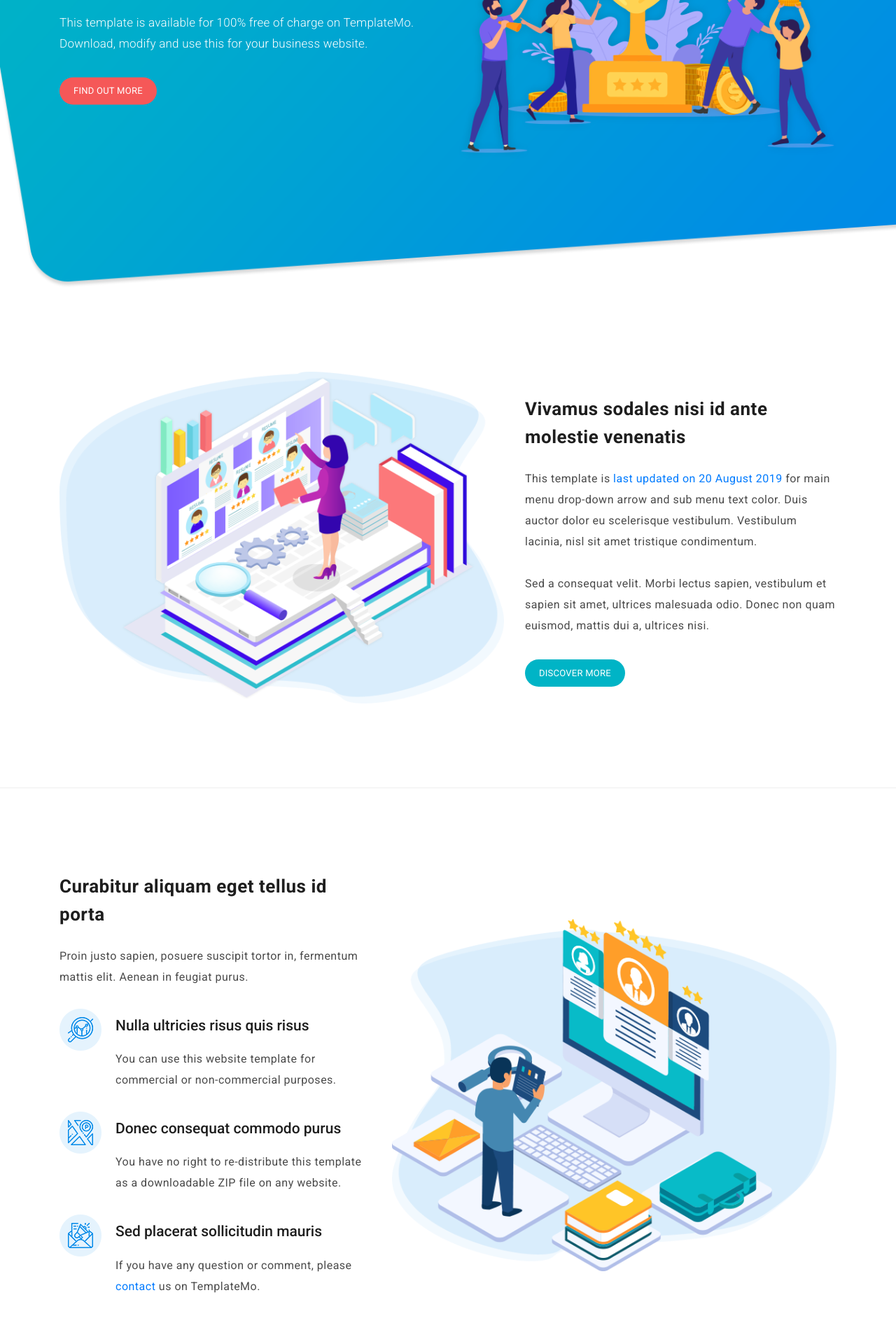
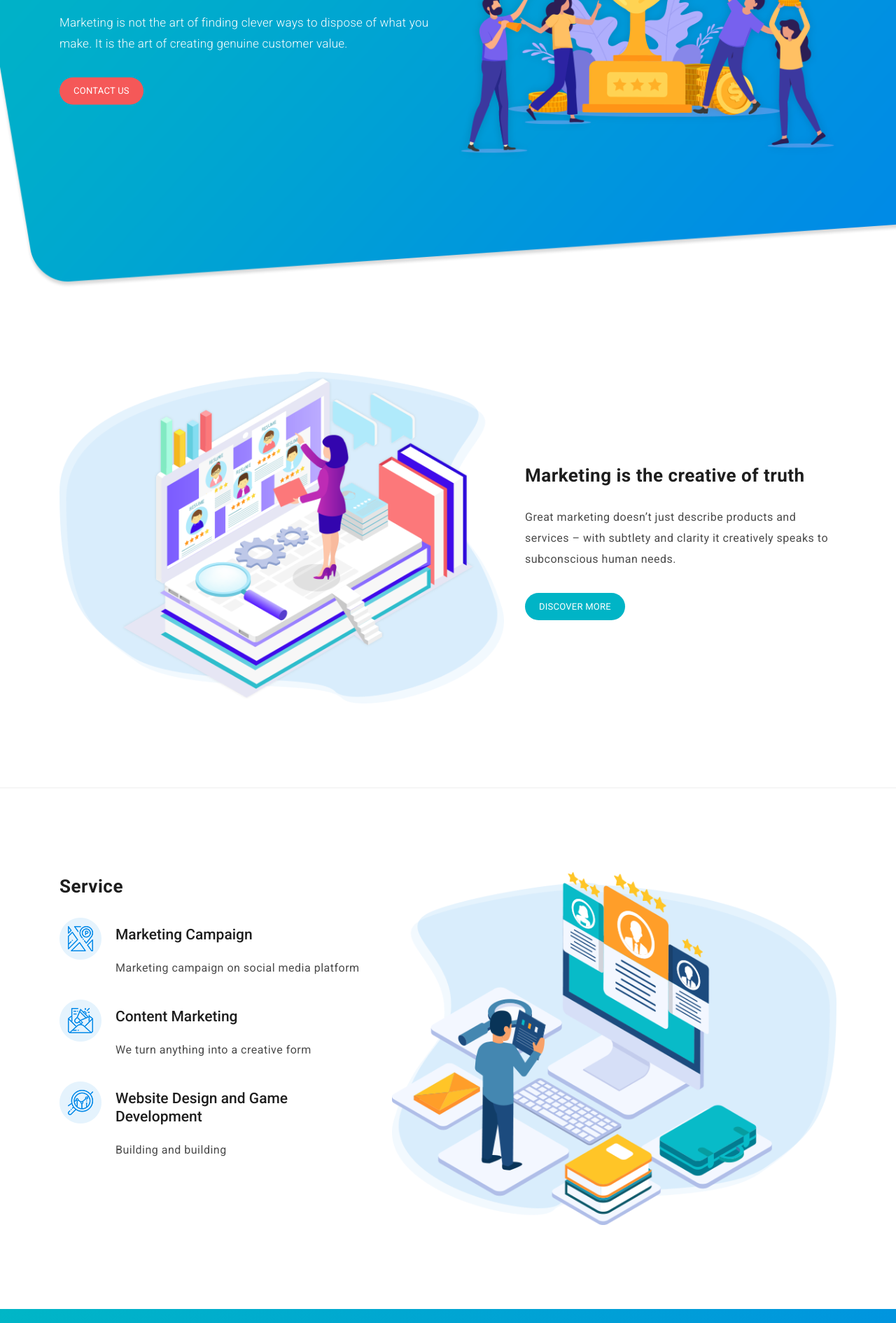
Before and after one commit to Hamsterso/landing, a plain HTML site: page index.html in a window 1280 px wide. Shown: the part 349-2239 px from the top of the page at 70% size. Drawn offline with Linux system fonts and the light colour scheme.

Commit message:
Update index.html

```diff
--- a/index.html
+++ b/index.html
@@ -9,7 +9,7 @@
     <meta name="author" content="Template Mo">
     <link href="https://fonts.googleapis.com/css?family=Roboto:100,300,400,500,700,900" rel="stylesheet">
 
-    <title>Art Factory HTML CSS Template</title>
+    <title>Hamsterso | Digital Marketing</title>
 <!--
 
 ART FACTORY
@@ -45,15 +45,15 @@ https://templatemo.com/tm-537-art-factory
                 <div class="col-12">
                     <nav class="main-nav">
                         <!-- ***** Logo Start ***** -->
-                        <a href="#" class="logo">Art Factory</a>
+                        <a href="#" class="logo">Hamsterso</a>
                         <!-- ***** Logo End ***** -->
                         <!-- ***** Menu Start ***** -->
                         <ul class="nav">
                             <li class="scroll-to-section"><a href="#welcome" class="active">Home</a></li>
                             <li class="scroll-to-section"><a href="#about">About</a></li>
                             <li class="scroll-to-section"><a href="#services">Services</a></li>
-                            <li class="scroll-to-section"><a href="#frequently-question">Frequently Questions</a></li>
-                            <li class="submenu">
+                            <!-- <li class="scroll-to-section"><a href="#frequently-question">Frequently Questions</a></li> -->
+                            <!-- <li class="submenu">
                                 <a href="javascript:;">Drop Down</a>
                                 <ul>
                                     <li><a href="">About Us</a></li>
@@ -61,7 +61,7 @@ https://templatemo.com/tm-537-art-factory
                                     <li><a href="">FAQ's</a></li>
                                     <li><a href="">Blog</a></li>
                                 </ul>
-                            </li>
+                            </li> -->
                             <li class="scroll-to-section"><a href="#contact-us">Contact Us</a></li>
                         </ul>
                         <a class='menu-trigger'>
@@ -84,9 +84,9 @@ https://templatemo.com/tm-537-art-factory
             <div class="container">
                 <div class="row">
                     <div class="left-text col-lg-6 col-md-6 col-sm-12 col-xs-12" data-scroll-reveal="enter left move 30px over 0.6s after 0.4s">
-                        <h1>Art Factory is free <strong>for YOU</strong></h1>
-                        <p>This template is available for 100% free of charge on TemplateMo. Download, modify and use this for your business website.</p>
-                        <a href="#about" class="main-button-slider">Find Out More</a>
+                        <h1>The Art of Marketing</h1>
+                        <p>Marketing is not the art of finding clever ways to dispose of what you make. It is the art of creating genuine customer value.</p>
+                        <a href="#about" class="main-button-slider">Contact Us</a>
                     </div>
                     <div class="col-lg-6 col-md-6 col-sm-12 col-xs-12" data-scroll-reveal="enter right move 30px over 0.6s after 0.4s">
                         <img src="assets/images/slider-icon.png" class="rounded img-fluid d-block mx-auto" alt="First Vector Graphic">
@@ -108,11 +108,10 @@ https://templatemo.com/tm-537-art-factory
                 </div>
                 <div class="right-text col-lg-5 col-md-12 col-sm-12 mobile-top-fix">
                     <div class="left-heading">
-                        <h5>Vivamus sodales nisi id ante molestie venenatis</h5>
+                        <h5>Marketing is the creative of truth</h5>
                     </div>
                     <div class="left-text">
-                        <p>This template is <a href="#">last updated on 20 August 2019 </a>for main menu drop-down arrow and sub menu text color. Duis auctor dolor eu scelerisque vestibulum. Vestibulum lacinia, nisl sit amet tristique condimentum. <br><br>
-                        Sed a consequat velit. Morbi lectus sapien, vestibulum et sapien sit amet, ultrices malesuada odio. Donec non quam euismod, mattis dui a, ultrices nisi.</p>
+                        <p>Great marketing doesn’t just describe products and services – with subtlety and clarity it creatively speaks to subconscious human needs.</p>
                         <a href="#about2" class="main-button">Discover More</a>
                     </div>
                 </div>
@@ -133,29 +132,29 @@ https://templatemo.com/tm-537-art-factory
             <div class="row">
                 <div class="left-text col-lg-5 col-md-12 col-sm-12 mobile-bottom-fix">
                     <div class="left-heading">
-                        <h5>Curabitur aliquam eget tellus id porta</h5>
+                        <h5>Service</h5>
                     </div>
-                    <p>Proin justo sapien, posuere suscipit tortor in, fermentum mattis elit. Aenean in feugiat purus.</p>
+                    <!-- <p>Proin justo sapien, posuere suscipit tortor in, fermentum mattis elit. Aenean in feugiat purus.</p> -->
                     <ul>
-                        <li>
-                            <img src="assets/images/about-icon-01.png" alt="">
-                            <div class="text">
-                                <h6>Nulla ultricies risus quis risus</h6>
-                                <p>You can use this website template for commercial or non-commercial purposes.</p>
-                            </div>
-                        </li>
                         <li>
                             <img src="assets/images/about-icon-02.png" alt="">
                             <div class="text">
-                                <h6>Donec consequat commodo purus</h6>
-                                <p>You have no right to re-distribute this template as a downloadable ZIP file on any website.</p>
+                                <h6>Marketing Campaign</h6>
+                                <p>Marketing campaign on social media platform</p>
                             </div>
                         </li>
                         <li>
                             <img src="assets/images/about-icon-03.png" alt="">
                             <div class="text">
-                                <h6>Sed placerat sollicitudin mauris</h6>
-                                <p>If you have any question or comment, please <a rel="nofollow" href="https://templatemo.com/contact">contact</a> us on TemplateMo.</p>
+                                <h6>Content Marketing</h6>
+                                <p>We turn anything into a creative form</p>
+                            </div>
+                        </li>
+                        <li>
+                            <img src="assets/images/about-icon-01.png" alt="">
+                            <div class="text">
+                                <h6>Website Design and Game Development</h6>
+                                <p>Building and building</p>
                             </div>
                         </li>
                     </ul>
@@ -170,7 +169,7 @@ https://templatemo.com/tm-537-art-factory
 
 
     <!-- ***** Features Small Start ***** -->
-    <section class="section" id="services">
+    <!-- <section class="section" id="services">
         <div class="container">
             <div class="row">
                 <div class="owl-carousel owl-theme">
@@ -233,14 +232,13 @@ https://templatemo.com/tm-537-art-factory
                 </div>
             </div>
         </div>
-    </section>
+    </section> -->
     <!-- ***** Features Small End ***** -->
 
 
     <!-- ***** Frequently Question Start ***** -->
-    <section class="section" id="frequently-question">
+    <!-- <section class="section" id="frequently-question">
         <div class="container">
-            <!-- ***** Section Title Start ***** -->
             <div class="row">
                 <div class="col-lg-12">
                     <div class="section-heading">
@@ -253,7 +251,6 @@ https://templatemo.com/tm-537-art-factory
                     </div>
                 </div>
             </div>
-            <!-- ***** Section Title End ***** -->
 
             <div class="row">
                 <div class="left-text col-lg-6 col-md-6 col-sm-12">
@@ -359,7 +356,7 @@ https://templatemo.com/tm-537-art-factory
                 </div>
             </div>
         </div>
-    </section>
+    </section> -->
     <!-- ***** Frequently Question End ***** -->
 
 
@@ -368,21 +365,21 @@ https://templatemo.com/tm-537-art-factory
         <div class="container-fluid">
             <div class="row">
                 <!-- ***** Contact Map Start ***** -->
-                <div class="col-lg-6 col-md-6 col-sm-12">
-                    <div id="map">
                       <!-- How to change your own map point
                            1. Go to Google Maps
                            2. Click on your location point
                            3. Click "Share" and choose "Embed map" tab
                            4. Copy only URL and paste it within the src="" field below
                     -->
+                <!-- <div class="col-lg-6 col-md-6 col-sm-12">
+                    <div id="map">
                     <iframe src="https://www.google.com/maps/embed?pb=!1m18!1m12!1m3!1d1197183.8373802372!2d-1.9415093691103689!3d6.781986417238027!2m3!1f0!2f0!3f0!3m2!1i1024!2i768!4f13.1!3m3!1m2!1s0xfdb96f349e85efd%3A0xb8d1e0b88af1f0f5!2sKumasi+Central+Market!5e0!3m2!1sen!2sth!4v1532967884907" width="100%" height="500px" frameborder="0" style="border:0" allowfullscreen></iframe>
                     </div>
-                </div>
+                </div> -->
                 <!-- ***** Contact Map End ***** -->
 
                 <!-- ***** Contact Form Start ***** -->
-                <div class="col-lg-6 col-md-6 col-sm-12">
+                <div class="col-lg-12 col-md-12 col-sm-12">
                     <div class="contact-form">
                         <form id="contact" action="" method="post">
                           <div class="row">
@@ -422,17 +419,15 @@ https://templatemo.com/tm-537-art-factory
         <div class="container">
             <div class="row">
                 <div class="col-lg-7 col-md-12 col-sm-12">
-                    <p class="copyright">Copyright &copy; 2020 Art Factory Company
-
-                . Design: <a rel="nofollow" href="https://templatemo.com">TemplateMo</a></p>
+                    <p class="copyright">Copyright &copy; 2021 HAMSTERSO
                 </div>
                 <div class="col-lg-5 col-md-12 col-sm-12">
                     <ul class="social">
-                        <li><a href="#"><i class="fa fa-facebook"></i></a></li>
+                        <!-- <li><a href="#"><i class="fa fa-facebook"></i></a></li>
                         <li><a href="#"><i class="fa fa-twitter"></i></a></li>
                         <li><a href="#"><i class="fa fa-linkedin"></i></a></li>
                         <li><a href="#"><i class="fa fa-rss"></i></a></li>
-                        <li><a href="#"><i class="fa fa-dribbble"></i></a></li>
+                        <li><a href="#"><i class="fa fa-dribbble"></i></a></li> -->
                     </ul>
                 </div>
             </div>
```
